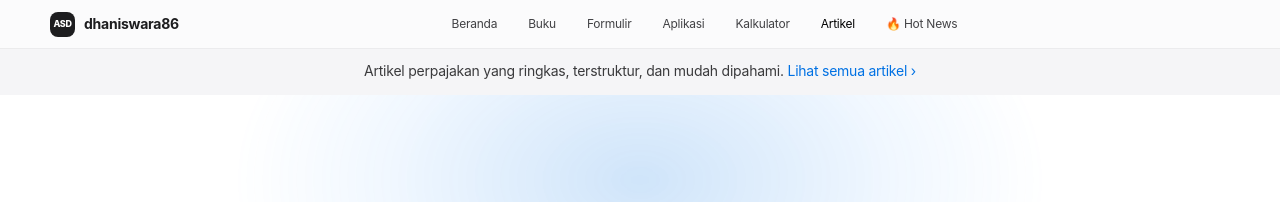
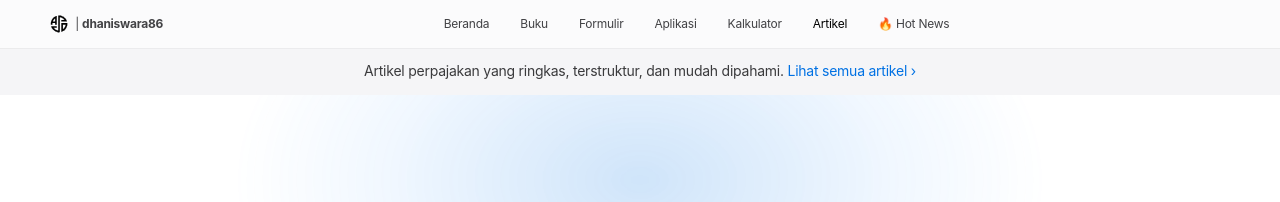
Before and after one commit to dhaniswara86/dhaniswara86.github.io, a Jekyll site: the page artikel.html, which Jekyll copies as it is, in a window 1280 px wide. Shown: the top 202 px of the page. Built offline with Jekyll 4.4.1, drawn with Linux system fonts in a browser that asks for light colours.

Commit message:
Refactor nav-brand styles and add logo image
Updated styles for nav-brand and added brand-logo image.

```diff
--- a/artikel.html
+++ b/artikel.html
@@ -93,32 +93,34 @@
       gap: 28px;
       margin: 0 auto;
     }
-
     .nav-brand {
       display: inline-flex;
       flex-shrink: 0;
       align-items: center;
-      gap: 9px;
-      color: var(--near-black);
-      font-size: 14px;
-      font-weight: 700;
+      gap: 7px;
+      color: #424245;
+      font-size: 12px;
+      font-weight: 400;
       text-decoration: none;
+      white-space: nowrap;
     }
 
-    .brand-symbol {
-      width: 25px;
-      height: 25px;
-      display: grid;
-      place-items: center;
-      border-radius: 8px;
-      background: var(--near-black);
-      color: var(--white);
-      font-size: 9px;
-      font-weight: 800;
-      letter-spacing: -0.04em;
+    .nav-brand:hover {
+      color: var(--black);
+    }
+    .brand-logo {
+      width: auto;
+      height: 18px;
+      display: block;
+      flex-shrink: 0;
+      object-fit: contain;
     }
 
-    .desktop-menu {
+    .nav-brand strong {
+      font-weight: 700;
+    }
+
+.desktop-menu {
       display: flex;
       align-items: center;
       justify-content: center;
@@ -974,8 +976,8 @@
 <header class="site-nav">
 <div class="nav-inner">
 <a class="nav-brand" href="index.html">
-<span class="brand-symbol">ASD</span>
-<span>dhaniswara86</span>
+<img class="brand-logo" src="images/LogoASD.svg" alt="Logo dhaniswara86"/>
+<span>| <strong>dhaniswara86</strong></span>
 </a>
 <nav aria-label="Navigasi utama" class="desktop-menu">
 <a href="index.html">Beranda</a>
```
